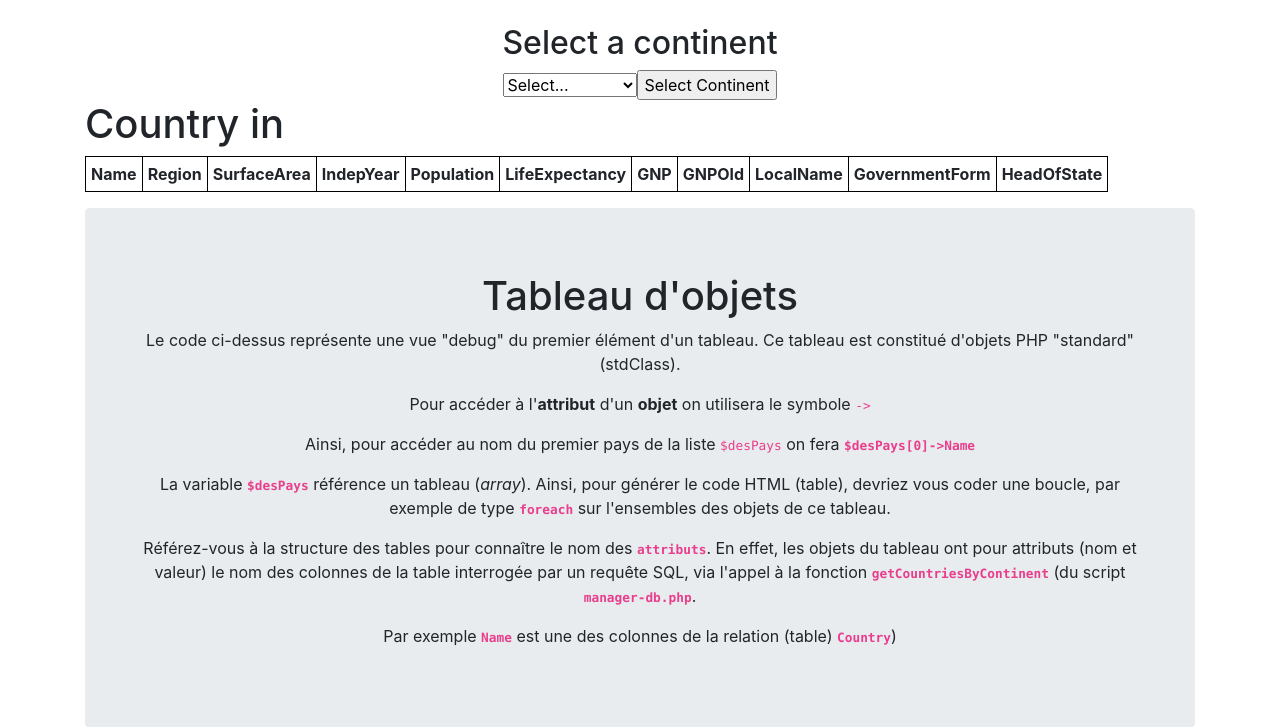
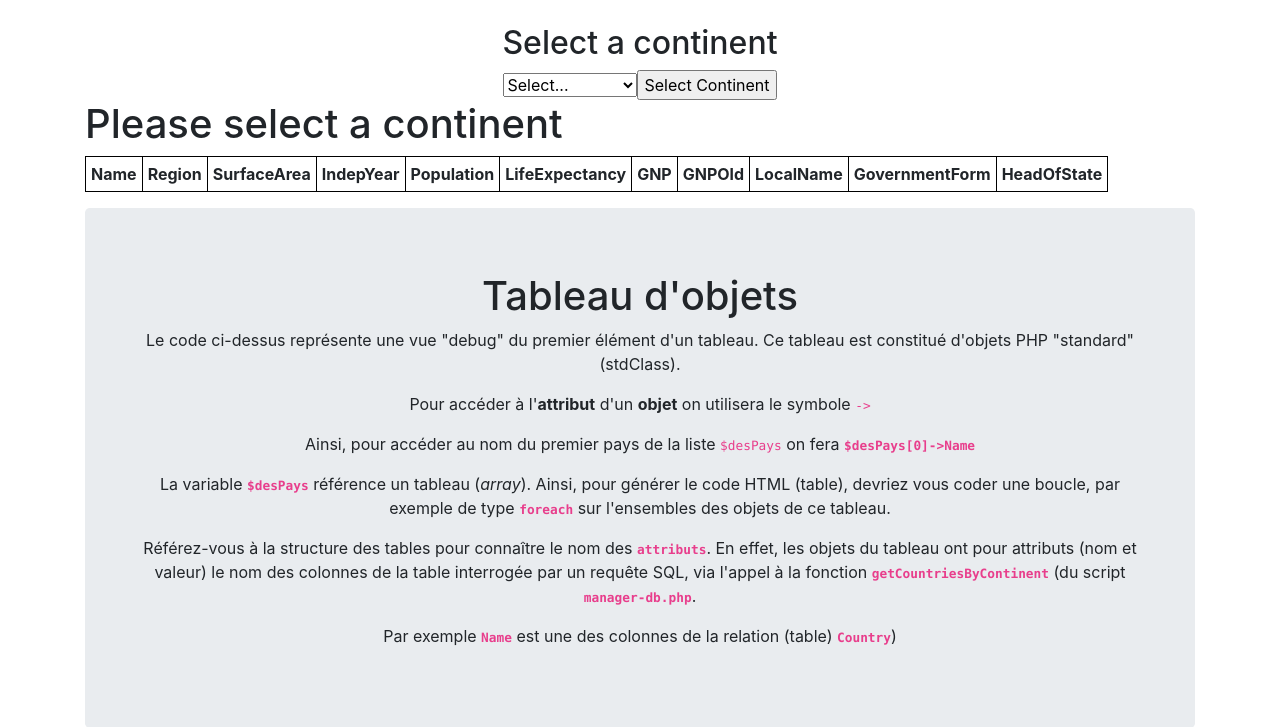
Before and after one commit to edobxt/ppe3-geoworld, a PHP site: page / in a window 1280 px wide. Shown: the part 56-783 px from the top of the page. Run offline with PHP 8.4, Linux system fonts and the light colour scheme; tables that the repository leaves empty hold one stand-in row (values such as "Sample post"); data that the repository does not hold is empty.

Commit message:
Petite modification pour le visuel

```diff
--- a/world-intro-bt4/index.php
+++ b/world-intro-bt4/index.php
@@ -4,6 +4,7 @@
 
   <div class="container">
     <?php
+    $varContinent="";
     if(isset($_POST['submit']))
     {
       $varContinent = $_POST['formContinent'];
@@ -24,8 +25,13 @@
             <input type="submit" name="submit" value="Select Continent" />
           </select>
           </form>
-    </center>
-    <h1>Country in <?php echo $varContinent ?> </h1>
+      </center>
+     <?php if($varContinent=="") {
+       echo "<h1>Please select a continent</h1>";
+     } else {
+       echo "<h1>Country in" . $varContinent . "</h1>";
+     } ?>
+
     <div class="continent-table">
         <?php
             require_once 'inc/manager-db.php';
```
